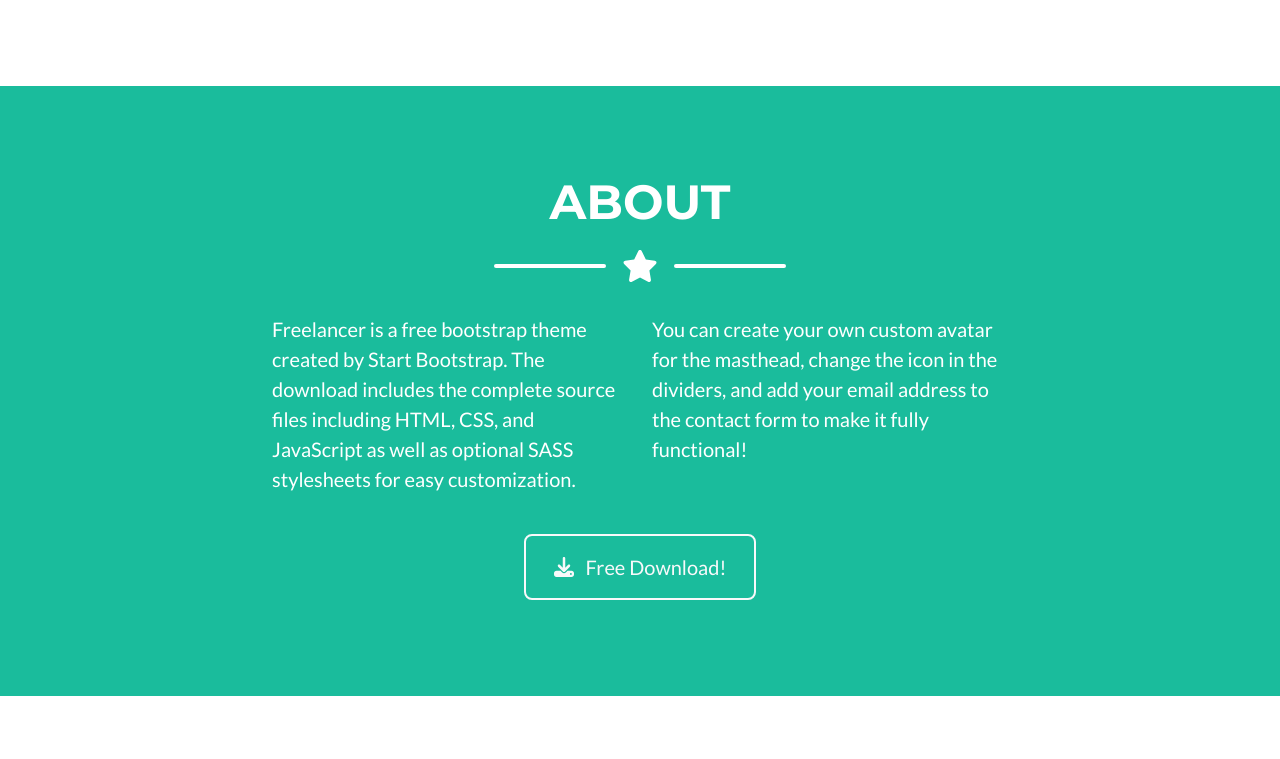
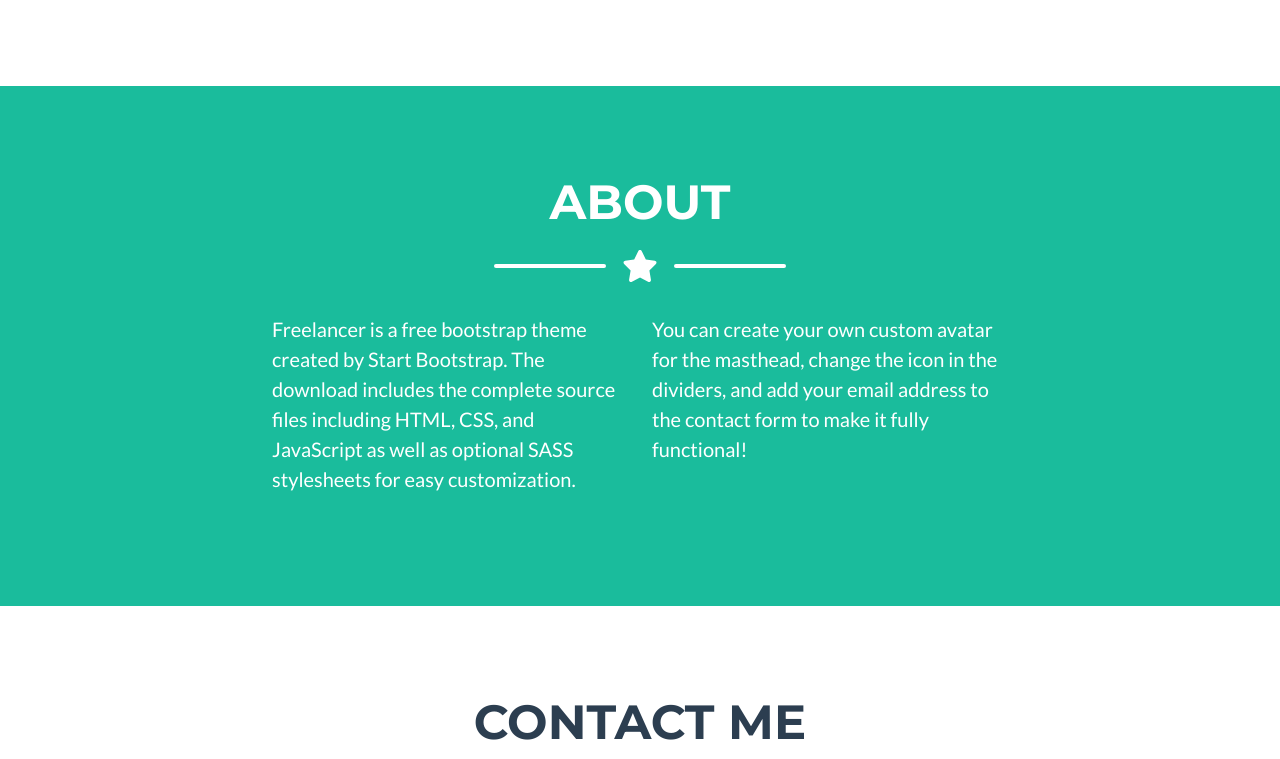
Before and after one commit to ParkerMillerBusiness/ParkerMillerBusiness.github.io, a plain HTML site: page index.html in a window 1280 px wide. Shown: the part 1583-2342 px from the top of the page. Drawn offline with nearby package versions, Linux system fonts and the light colour scheme.

Commit message:
Update index.html

```diff
--- a/index.html
+++ b/index.html
@@ -48,7 +48,7 @@
                     <div class="divider-custom-line"></div>
                 </div>
                 <!-- Masthead Subheading-->
-                <p class="masthead-subheading font-weight-light mb-0">Graphic Artist - Web Designer - Illustrator</p>
+                <p class="masthead-subheading font-weight-light mb-0">Software engineer - Web Designer - Graphic Designer</p>
             </div>
         </header>
         <!-- Portfolio Section-->
@@ -136,13 +136,6 @@
                 <div class="row">
                     <div class="col-lg-4 ms-auto"><p class="lead">Freelancer is a free bootstrap theme created by Start Bootstrap. The download includes the complete source files including HTML, CSS, and JavaScript as well as optional SASS stylesheets for easy customization.</p></div>
                     <div class="col-lg-4 me-auto"><p class="lead">You can create your own custom avatar for the masthead, change the icon in the dividers, and add your email address to the contact form to make it fully functional!</p></div>
-                </div>
-                <!-- About Section Button-->
-                <div class="text-center mt-4">
-                    <a class="btn btn-xl btn-outline-light" href="https://startbootstrap.com/theme/freelancer/">
-                        <i class="fas fa-download me-2"></i>
-                        Free Download!
-                    </a>
                 </div>
             </div>
         </section>
```
